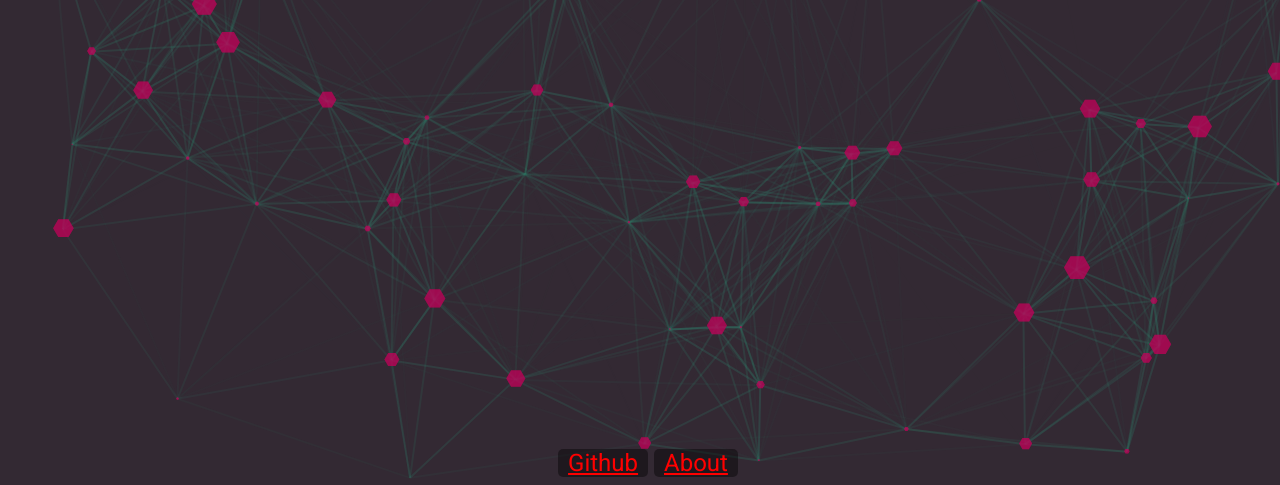
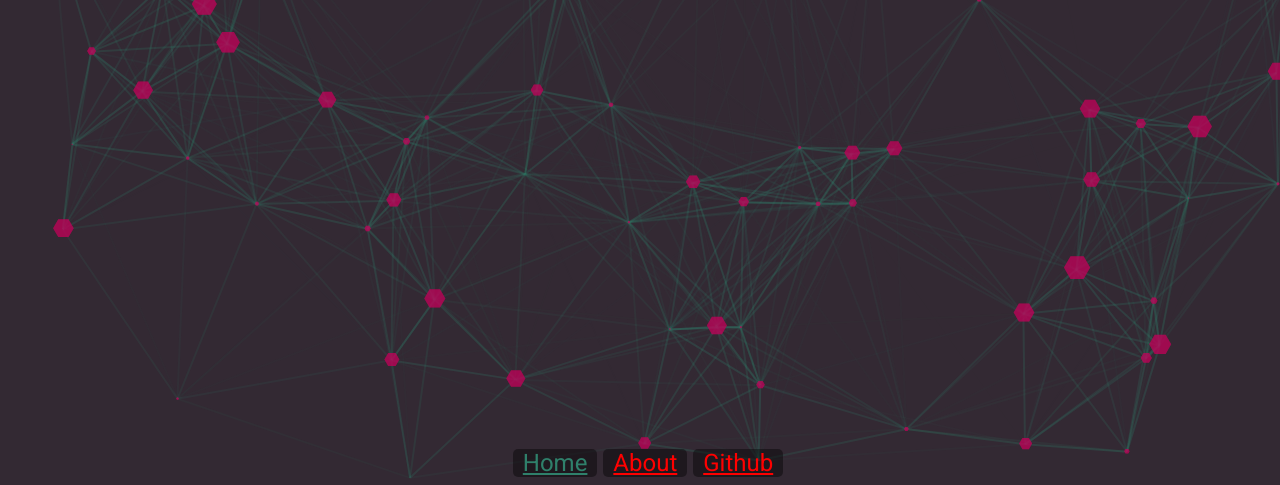
Before and after one commit to avatarneil/avatarneil.github.io.old, a plain HTML site: page index.html in a window 1280 px wide. Shown: the part 315-800 px from the top of the page. Drawn offline with nearby package versions, Linux system fonts and the light colour scheme.

Commit message:
Modified nav

```diff
--- a/index.html
+++ b/index.html
@@ -19,16 +19,19 @@
         <h1> Charles Neil Goldader </h1>
         <h4> Software Engineer | Artist | Developer | Student </h4>
     </div>
-    <div id="navbar">
+    <nav id="navbar">
         <ul>
             <li>
-                <a href="https://www.github.com/avatarneil"> Github </a>
+                <a href=""> Home </a>
             </li>
             <li>
                 <a href="about.html"> About </a>
             </li>
+            <li>
+                <a href="https://www.github.com/avatarneil"> Github </a>
+            </li>
         </ul>
-    </div>
+    </nav>
     <script src="https://cdn.jsdelivr.net/particles.js/2.0.0/particles.min.js"></script>
     <script>
         particlesJS.load("particles-js", "particles.json", function () {
```
Also changed, not shown: about.html (+2 -2 lines).
